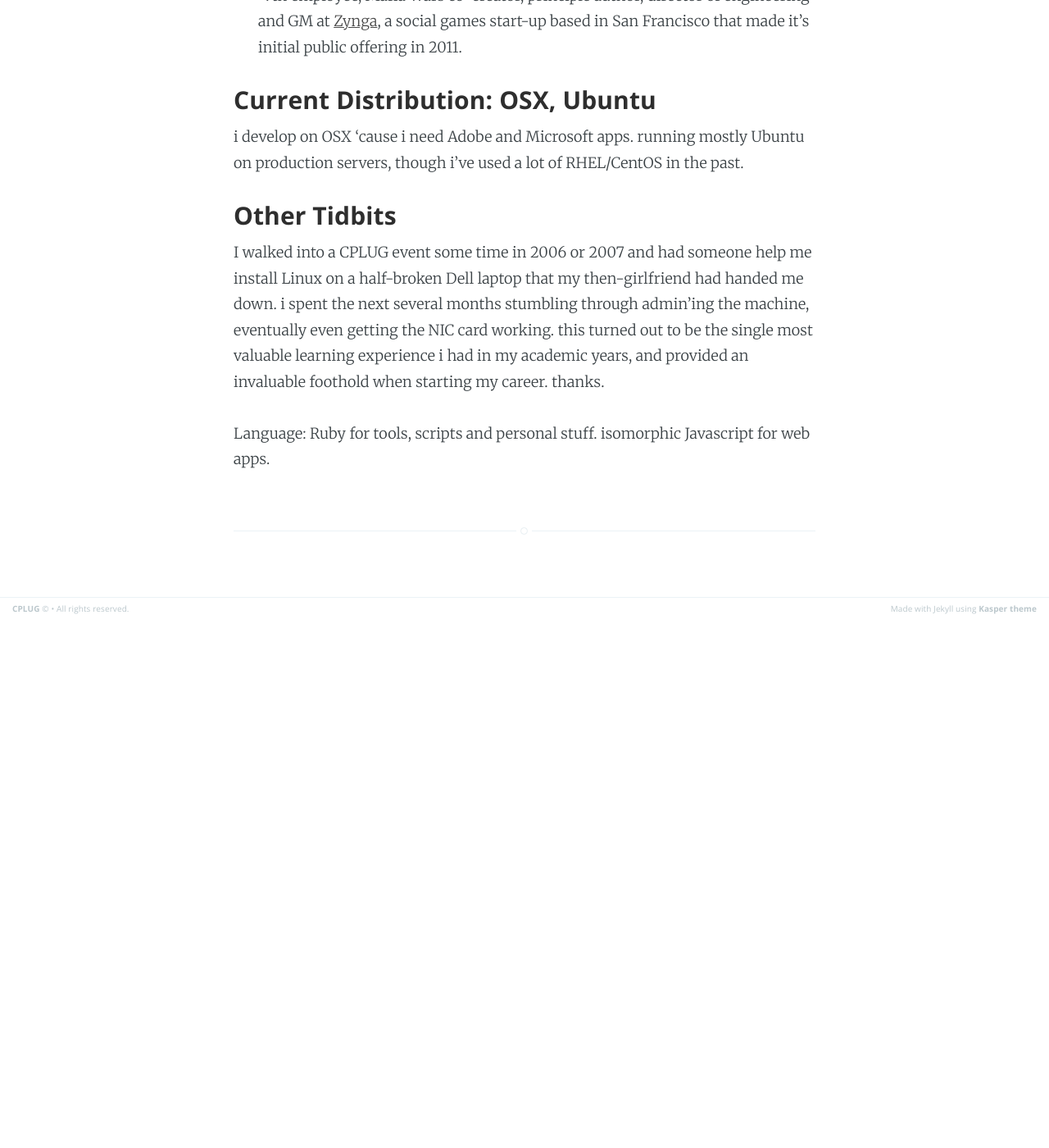
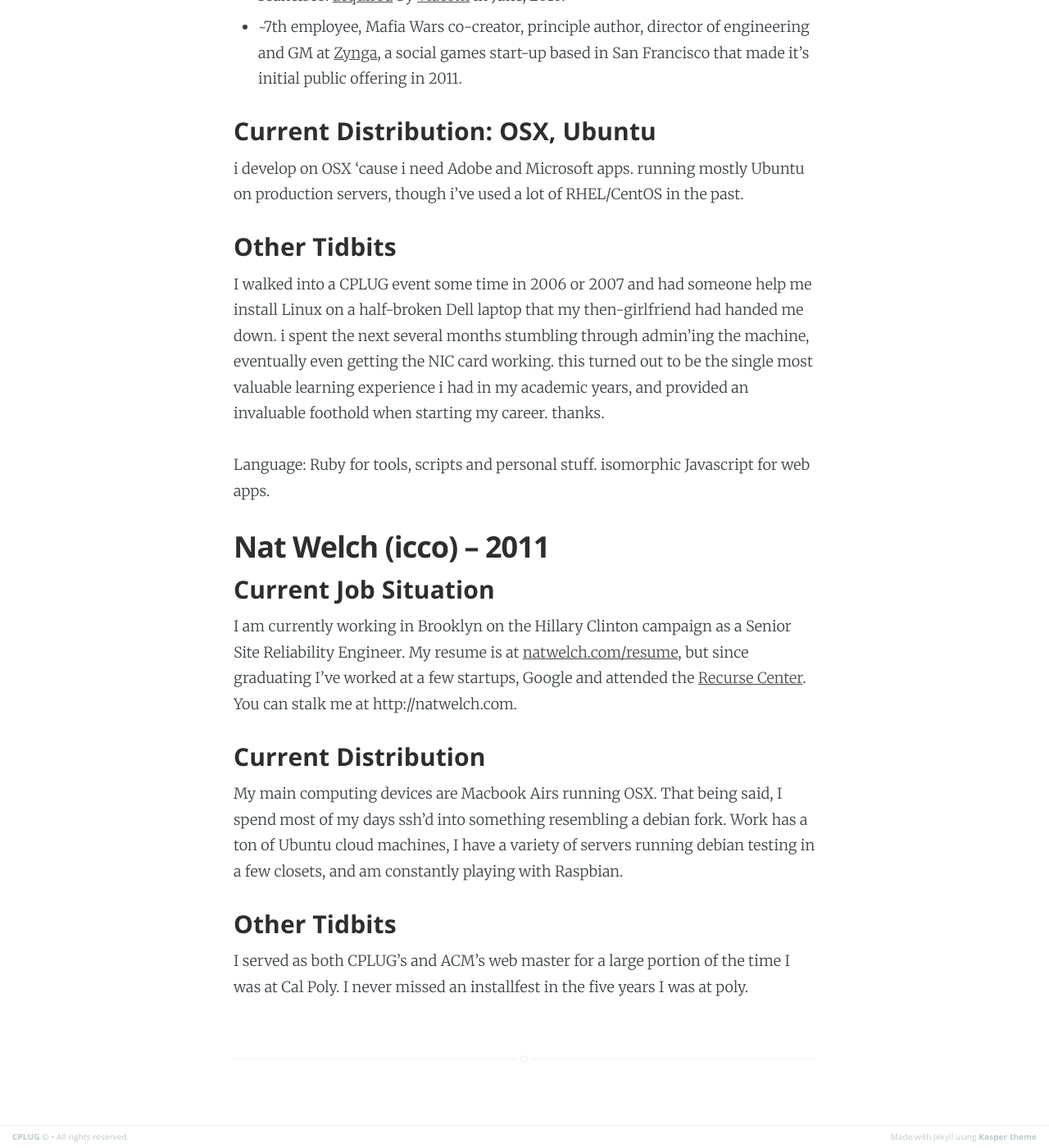
Before and after one commit to CPLUG/cplug.org-old, a Jekyll site: the page built from about/alums.md, in a window 1280 px wide and 1400 px high, scrolled down 9129 px. Shown: the whole window at 82% size. Built offline with Jekyll 4.4.1, drawn with Linux system fonts in a browser that asks for light colours; nearby versions of some CDN libraries; before the commit the page ends 9886 px from its top, so only the background shows below that; some of the changed text lies outside the part shown.

Commit message:
add myself

```diff
--- a/about/alums.md
+++ b/about/alums.md
@@ -209,3 +209,18 @@
  [1]: http://suckless.org/
  [2]: http://xkcd.com/
  [3]: http://ruby-lang.org/
+
+
+## Nat Welch (icco) -- 2011
+
+### Current Job Situation
+
+I am currently working in Brooklyn on the Hillary Clinton campaign as a Senior Site Reliability Engineer. My resume is at [natwelch.com/resume](http://natwelch.com/resume), but since graduating I've worked at a few startups, Google and attended the [Recurse Center](http://recurse.com). You can stalk me at http://natwelch.com.
+
+### Current Distribution
+
+My main computing devices are Macbook Airs running OSX. That being said, I spend most of my days ssh'd into something resembling a debian fork. Work has a ton of Ubuntu cloud machines, I have a variety of servers running debian testing in a few closets, and am constantly playing with Raspbian.
+
+### Other Tidbits
+
+I served as both CPLUG's and ACM's web master for a large portion of the time I was at Cal Poly. I never missed an installfest in the five years I was at poly.
```
